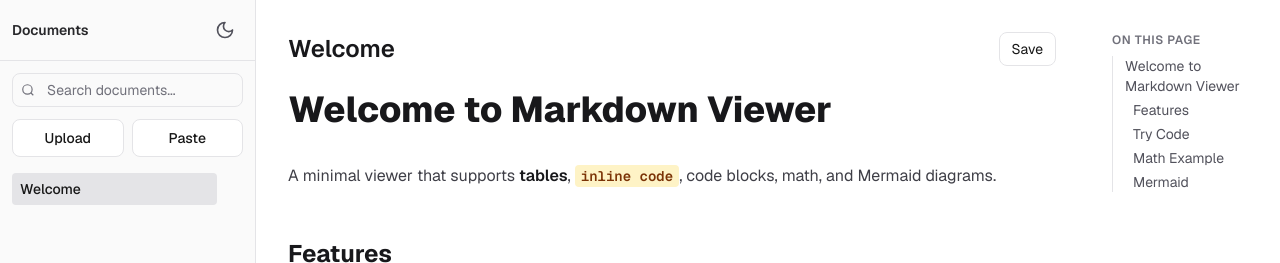
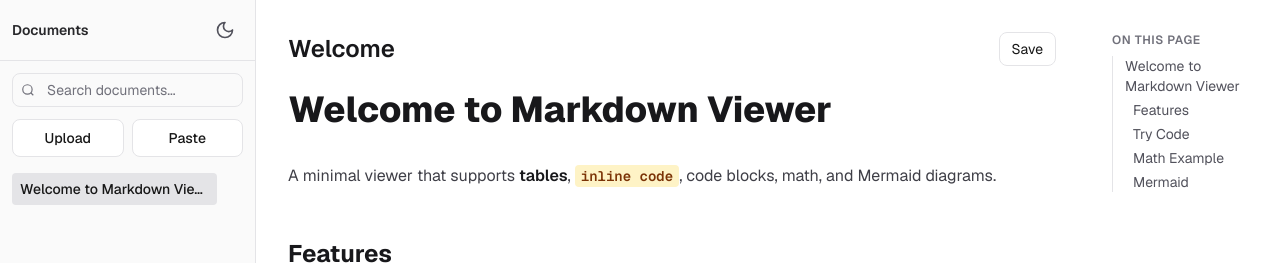
Before and after one commit to iaminci/markdown, a Next.js app: page / in a window 1280 px wide. Both pictures are taken after a click on the button "Try sample document". Shown: the top 263 px of the page. Built offline with nearby package versions, Linux system fonts and the light colour scheme.

Commit message:
refactor: now heading name shown instead of file name

```diff
--- a/src/components/DocumentList.tsx
+++ b/src/components/DocumentList.tsx
@@ -1,6 +1,11 @@
 "use client";
 
 import type { Document } from "@/types/document";
+
+function getFirstHeading(content: string): string | null {
+  const match = content.match(/^#{1,6}\s+(.+)$/m);
+  return match ? match[1].replace(/#+\s*$/, "").trim() : null;
+}
 
 interface DocumentListProps {
   documents: Document[];
@@ -36,7 +41,7 @@ export function DocumentList({
                 : "hover:bg-zinc-100 dark:hover:bg-zinc-800"
             }`}
           >
-            {doc.title}
+            {getFirstHeading(doc.content) ?? doc.title}
           </button>
           <button
             type="button"
--- a/src/components/Search.tsx
+++ b/src/components/Search.tsx
@@ -2,6 +2,11 @@
 
 import { useCallback, useState } from "react";
 import type { Document } from "@/types/document";
+
+function getFirstHeading(content: string): string | null {
+  const match = content.match(/^#{1,6}\s+(.+)$/m);
+  return match ? match[1].replace(/#+\s*$/, "").trim() : null;
+}
 
 interface SearchProps {
   documents: Document[];
@@ -71,7 +76,9 @@ export function Search({ documents, onSelect }: SearchProps) {
               }}
               className="block w-full px-3 py-2 text-left text-sm hover:bg-zinc-100 dark:hover:bg-zinc-700"
             >
-              <span className="font-medium">{doc.title}</span>
+              <span className="font-medium">
+                {getFirstHeading(doc.content) ?? doc.title}
+              </span>
               <span className="ml-1 block truncate text-zinc-500 dark:text-zinc-400">
                 {doc.content.slice(0, 80).replace(/\n/g, " ")}...
               </span>
```
Also changed, not shown: 1 other file (tests, documents, lock files or other folders).
